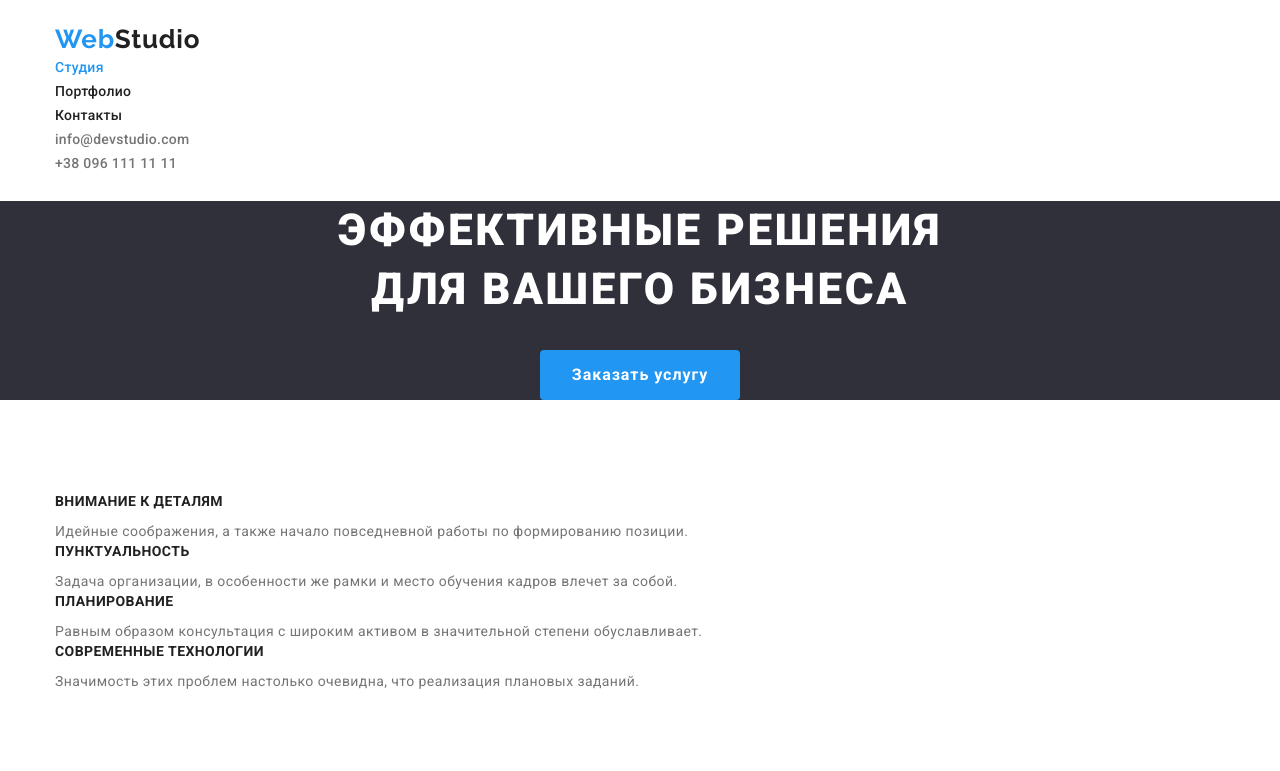
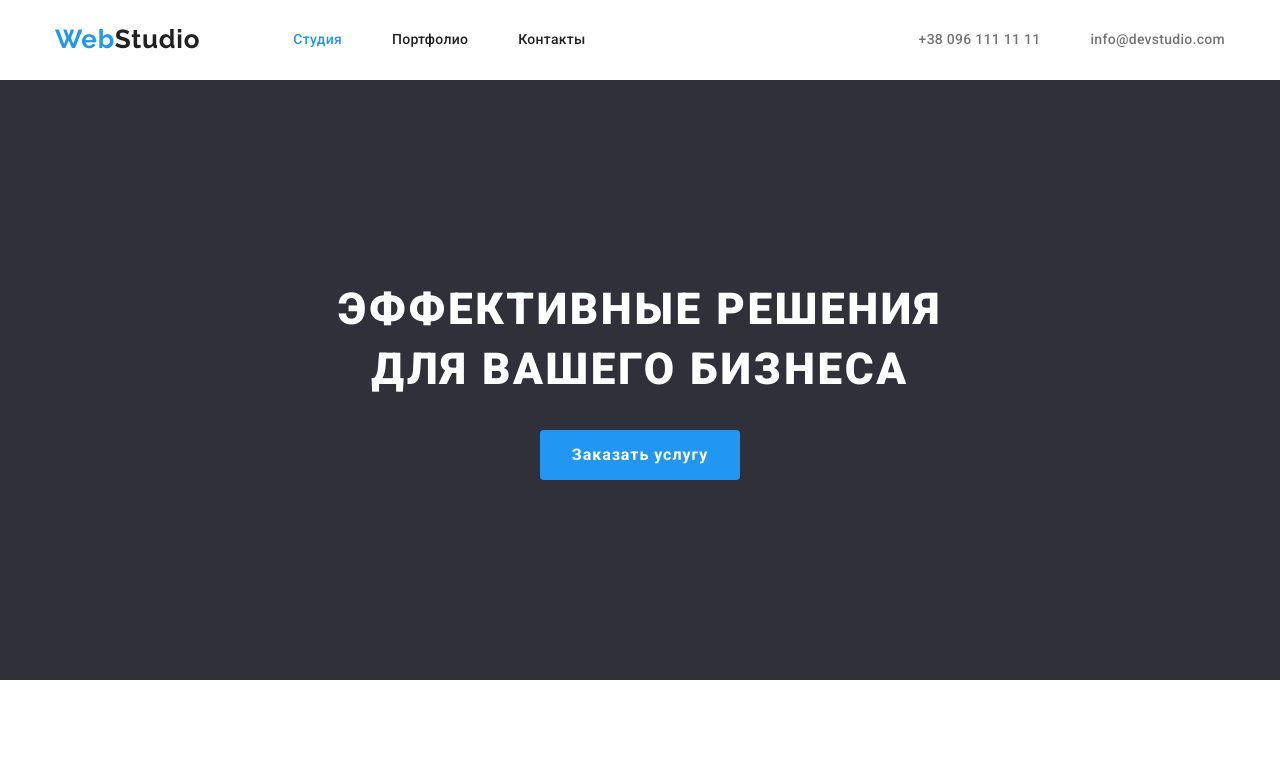
Before and after one commit to Yana-Vovk/goit-markup-hw-03, a plain HTML site: page index.html in a window 1280 px wide. Shown: the top 771 px of the page. Drawn offline with nearby package versions, Linux system fonts and the light colour scheme.

Commit message:
Изменяет позиционирование элементов

```diff
--- a/css/primary.css
+++ b/css/primary.css
@@ -29,6 +29,31 @@ img {
   --footer-color: rgba(255, 255, 255, 0.6);
   --background: #2f303a;
   --light-background: #f5f4fa;
+  --line-header: #ececec;
+}
+
+/* Типография */
+h1,
+h2,
+h3,
+h4,
+h5,
+h6 {
+  color: var(--heading-color);
+  margin: 0;
+  padding: 0;
+}
+
+/* Убрать подчёркивания у ссылок */
+.link {
+  text-decoration: none;
+}
+
+/* Убрать маркировку списков */
+.list {
+  list-style: none;
+  margin: 0;
+  padding: 0;
 }
 
 /* Задаём ширину остовного контейнера */
@@ -46,6 +71,32 @@ img {
   padding-bottom: 25px;
 }
 
+.flex {
+  display: flex;
+  align-items: center;
+}
+
+.headnav .li-item + .li-item {
+  margin-left: 50px;
+}
+
+.headnav {
+  margin-left: 93px;
+  /* margin-right: auto; */
+}
+
+.contacts .li-item + .li-item {
+  margin-left: 50px;
+}
+
+.contacts {
+  margin-left: auto;
+}
+
+.head-line {
+  border-bottom: 1px solid var(--line-header);
+}
+
 /* Основные стили */
 body {
   background-color: var(--secondary-color);
@@ -55,18 +106,6 @@ body {
   font-size: 14px;
   line-height: 1.71;
   letter-spacing: 0.03em;
-}
-
-/* Типография */
-h1,
-h2,
-h3,
-h4,
-h5,
-h6 {
-  color: var(--heading-color);
-  margin: 0;
-  padding: 0;
 }
 
 /* Логотип шапки*/
@@ -93,18 +132,6 @@ h6 {
   font-size: 26px;
   line-height: 1.19;
   letter-spacing: 0.03em;
-}
-
-/* Убрать подчёркивания у ссылок */
-.link {
-  text-decoration: none;
-}
-
-/* Убрать маркировку списков */
-.list {
-  list-style: none;
-  margin: 0;
-  padding: 0;
 }
 
 /* Стили для шапки */
--- a/css/style.css
+++ b/css/style.css
@@ -2,6 +2,9 @@
 .hero {
   background-color: var(--background);
   text-align: center;
+  height: 600px;
+  display: flex;
+  align-items: center;
 }
 
 /* Внутренние отступы секций */
@@ -69,6 +72,15 @@
   margin-bottom: 0px;
 }
 
+.features .list {
+  display: flex;
+  justify-content: space-between;
+}
+
+.features .li-item {
+  flex-basis: calc(100% / 4 - 30px);
+}
+
 /* Стили для раздела наша команда */
 .team h3 {
   font-weight: 500;
@@ -117,6 +129,13 @@
 }
 
 /* Стили для секции проекты */
+.projects {
+  background-color: palegreen;
+}
+.projects .li-item {
+  outline: 2px solid green;
+}
+
 .projects h3 {
   font-weight: 700;
   font-size: 18px;
@@ -130,3 +149,20 @@
   line-height: 1.87;
   letter-spacing: 0.03em;
 }
+
+.projects .list {
+  display: flex;
+  flex-wrap: wrap;
+}
+
+.projects .li-item {
+  flex-basis: calc((100%-60px) / 3);
+}
+
+.projects .li-item:not(:nth-child(3n)) {
+  margin-right: 30px;
+}
+
+.projects .li-item:not(:nth-last-child(-n + 3)) {
+  margin-bottom: 30px;
+}
--- a/index.html
+++ b/index.html
@@ -15,20 +15,20 @@
 <body>
     <!-- Шапка сайта -->
     <header>
-        <div class="header container">
+        <div class="header container flex">
             <!-- Навигация по сайту -->
-            <nav>
+            <nav class="flex">
                 <a class="logo-head link" href="./index.html" lang="en"><span class="logo-blue">Web</span>Studio</a>
-                <ul class="headnav list">
-                    <li><a class="current link" href="./index.html">Студия</a></li>
-                    <li><a class="link" href="./portfolio.html" target="_blank">Портфолио</a></li>
-                    <li><a class="link" href="#contacts">Контакты</a></li>
+                <ul class="headnav list flex">
+                    <li class="li-item"><a class="current link" href="./index.html">Студия</a></li>
+                    <li class="li-item"><a class="link" href="./portfolio.html" target="_blank">Портфолио</a></li>
+                    <li class="li-item"><a class="link" href="#contacts">Контакты</a></li>
                 </ul>
             </nav>
             <!-- Контакты -->
-            <ul class="contacts list">
-                <li><a class="link" href="mailto:info@devstudio.com">info@devstudio.com</a></li>
-                <li><a class="link" href="tel:+380961111111">+38 096 111 11 11</a></li>
+            <ul class="contacts list flex">
+                <li class="li-item"><a class="link" href="tel:+380961111111">+38 096 111 11 11</a></li>
+                <li class="li-item"><a class="link" href="mailto:info@devstudio.com">info@devstudio.com</a></li>
             </ul>
         </div>
     </header>
@@ -47,28 +47,28 @@
                 <div class="container">
                     <h2 hidden>Особенности</h2>
                     <ul class="list">
-                        <li>
+                        <li class="li-item">
                             <h3>Внимание к деталям</h3>
                             <p>
                                 Идейные соображения, а также начало повседневной работы по
                                 формированию позиции.
                             </p>
                         </li>
-                        <li>
+                        <li class="li-item">
                             <h3>Пунктуальность</h3>
                             <p>
                                 Задача организации, в особенности же рамки и место обучения кадров
                                 влечет за собой.
                             </p>
                         </li>
-                        <li>
+                        <li class="li-item">
                             <h3>Планирование</h3>
                             <p>
                                 Равным образом консультация с широким активом в значительной
                                 степени обуславливает.
                             </p>
                         </li>
-                        <li>
+                        <li class="li-item">
                             <h3>Современные технологии</h3>
                             <p>
                                 Значимость этих проблем настолько очевидна, что реализация
```
Also changed, not shown: portfolio.html (+36 -29 lines).
